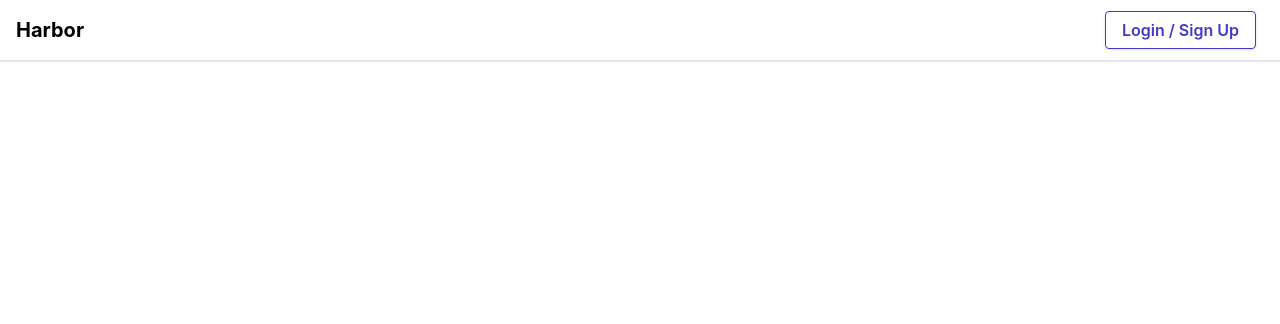
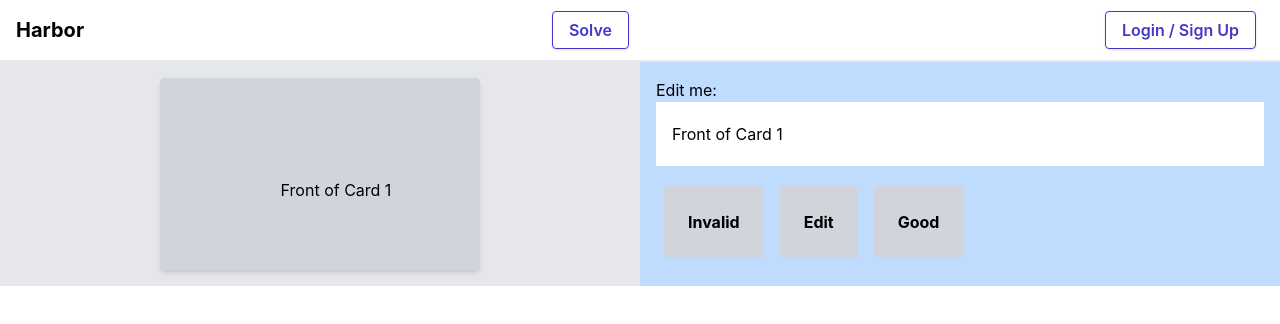
Before and after one commit to useharbor/harbor, a React (Create React App) app: page /solve in a window 1280 px wide. Shown: the top 324 px of the page. Built offline with nearby package versions, Linux system fonts and the light colour scheme.

Commit message:
Implemented basic functionality of solve page

```diff
--- a/src/App.js
+++ b/src/App.js
@@ -2,6 +2,7 @@ import './App.css';
 import Navbar from './components/navbar';
 import Home from './pages/Home';
 import Login from './pages/Login.js';
+import Solve from './pages/Solve.js';
 import { Routes, Route } from 'react-router-dom';
 
 function App() {
@@ -12,6 +13,7 @@ function App() {
         <Routes>
           <Route path="/" element={<Home />} />
           <Route path="/login" element={<Login />} />
+          <Route path='/solve' element={<Solve />} />
         </Routes>
       </div>
     </>
--- /dev/null
+++ b/src/components/edit_text.js
@@ -0,0 +1,24 @@
+import React, { useState } from 'react';
+
+const EditableTextBox = ({ initialText }) => {
+  const [text, setText] = useState(initialText);
+
+  const handleTextChange = (event) => {
+    setText(event.target.value);
+  };
+
+  return (
+    <div>
+      <label htmlFor="editableInput">Edit me:</label>
+      <input
+        type="text"
+        id="editableInput"
+        value={text}
+        onChange={handleTextChange}
+        className="w-full h-16 p-4 text-x1"
+      />
+    </div>
+  );
+}
+
+export default EditableTextBox;
--- /dev/null
+++ b/src/components/flashcard.js
@@ -0,0 +1,24 @@
+import React, { useState } from 'react';
+
+const Flashcard = ({ frontContent, backContent }) => {
+  const [isFlipped, setIsFlipped] = useState(false);
+
+  const handleClick = () => {
+    setIsFlipped(!isFlipped);
+    isFlipped=false
+  };
+
+  return (
+    <div
+      className={`relative w-80 h-48 bg-gray-300 p-4 rounded shadow-md cursor-pointer ${isFlipped ? 'bg-red-300' : 'bg-blue-300'}`}
+    //   onClick={handleClick}
+    >
+      <div className={`absolute w-full h-full flex items-center justify-center transition-all duration-500 ease-in-out transform ${isFlipped ? 'rotate-y-180' : ''}`}>
+        <div className="front backface-hidden">{!isFlipped && frontContent}</div>
+        <div className="back backface-hidden absolute rotate-y-180">{isFlipped && backContent}</div>
+      </div>
+    </div>
+  );
+};
+
+export default Flashcard;
--- a/src/components/navbar.js
+++ b/src/components/navbar.js
@@ -6,6 +6,11 @@ export default function Navbar() {
         <div>
             <nav className="flex justify-between items-center py-4 border-b-2 px-4">
                 <Link to="/" className="text-xl font-bold">Harbor</Link>
+                <ul>
+                    <CustomLink to="/solve" className="text-indigo-700 bg-white border border-indigo-700 hover:bg-indigo-700 hover:text-white font-semibold py-2 px-4 rounded shadow hover:shadow-md transition duration-300 ease-in-out mx-2">
+                        Solve
+                    </CustomLink>
+                </ul>
                 <ul>
                     <CustomLink to="/login" className="text-indigo-700 bg-white border border-indigo-700 hover:bg-indigo-700 hover:text-white font-semibold py-2 px-4 rounded shadow hover:shadow-md transition duration-300 ease-in-out mx-2">
                         Login / Sign Up
--- /dev/null
+++ b/src/pages/Solve.js
@@ -0,0 +1,54 @@
+import React, { useState } from 'react';
+import Flashcard from '/Users/yerimsong/Documents/Spring2024/harbor/src/components/flashcard.js';
+import EditableTextBox from '../components/edit_text';
+
+const flashcardsData = [
+  { front: 'Front of Card 1', back: 'Back of Card 1' },
+  { front: 'Front of Card 2', back: 'Back of Card 2' },
+  { front: 'Front of Card 3', back: 'Back of Card 3' },
+  // ...add as many flashcards as you like
+];
+
+const Page = () => {
+  const [currentIndex, setCurrentIndex] = useState(0);
+
+  const goToPrevious = () => {
+    setCurrentIndex((prevIndex) => prevIndex > 0 ? prevIndex - 1 : flashcardsData.length - 1);
+  };
+
+  const goToNext = () => {
+    setCurrentIndex((prevIndex) => prevIndex < flashcardsData.length - 1 ? prevIndex + 1 : 0);
+  };
+
+  return (
+    <div className="flex">
+      <div className="flex-1 p-4 bg-gray-200">
+        <div className="flex flex-col items-center">
+            <Flashcard
+                frontContent={<div className="text-center">{flashcardsData[currentIndex].front}</div>}
+                backContent={<div className="text-center">{flashcardsData[currentIndex].back}</div>}
+            />
+        </div>
+
+      </div>
+      <div className="flex-1 p-4 bg-blue-200">
+            <EditableTextBox
+                initialText={flashcardsData[currentIndex].front}
+            />
+            <div className="flex mt-5">
+                <button className="mx-2 bg-gray-300 hover:bg-gray-400 text-black font-bold py-6 px-6 rounded" onClick={goToPrevious}>
+                Invalid
+                </button>
+                <button className="mx-2 bg-gray-300 hover:bg-gray-400 text-black font-bold py-6 px-6 rounded" onClick={goToNext}>
+                Edit
+                </button>
+                <button className="mx-2 bg-gray-300 hover:bg-gray-400 text-black font-bold py-6 px-6 rounded" onClick={goToNext}>
+                Good
+                </button>
+            </div>
+      </div>
+    </div>
+  );
+};
+
+export default Page;
```
